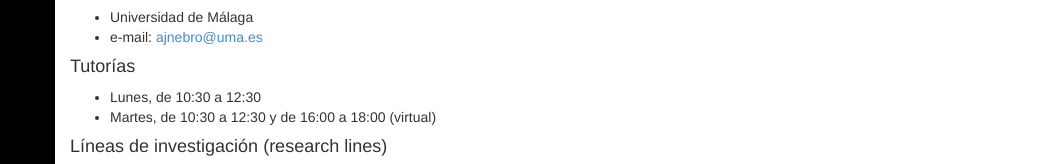
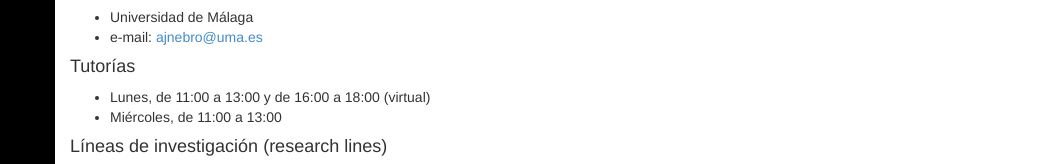
Before and after one commit to ajnebro/ajnebro.github.io, a plain HTML site: page index.html in a window 1280 px wide. Shown: the part 564-728 px from the top of the page, 0-1040 px from the left. Drawn offline with Linux system fonts and the light colour scheme.

Commit message:
Update file index.html

```diff
--- a/index.html
+++ b/index.html
@@ -106,10 +106,10 @@
                 <h4>Tutor&iacute;as</h4>
                 <ul>
                     <li>
-                        Lunes, de 10:30 a 12:30
+                        Lunes, de 11:00 a 13:00 y de 16:00 a 18:00 (virtual)
                     </li>
                     <li>
-                        Martes, de 10:30 a 12:30 y de 16:00 a 18:00 (virtual)
+                        Miércoles, de 11:00 a 13:00
                     </li>
                 </ul>
 
```
